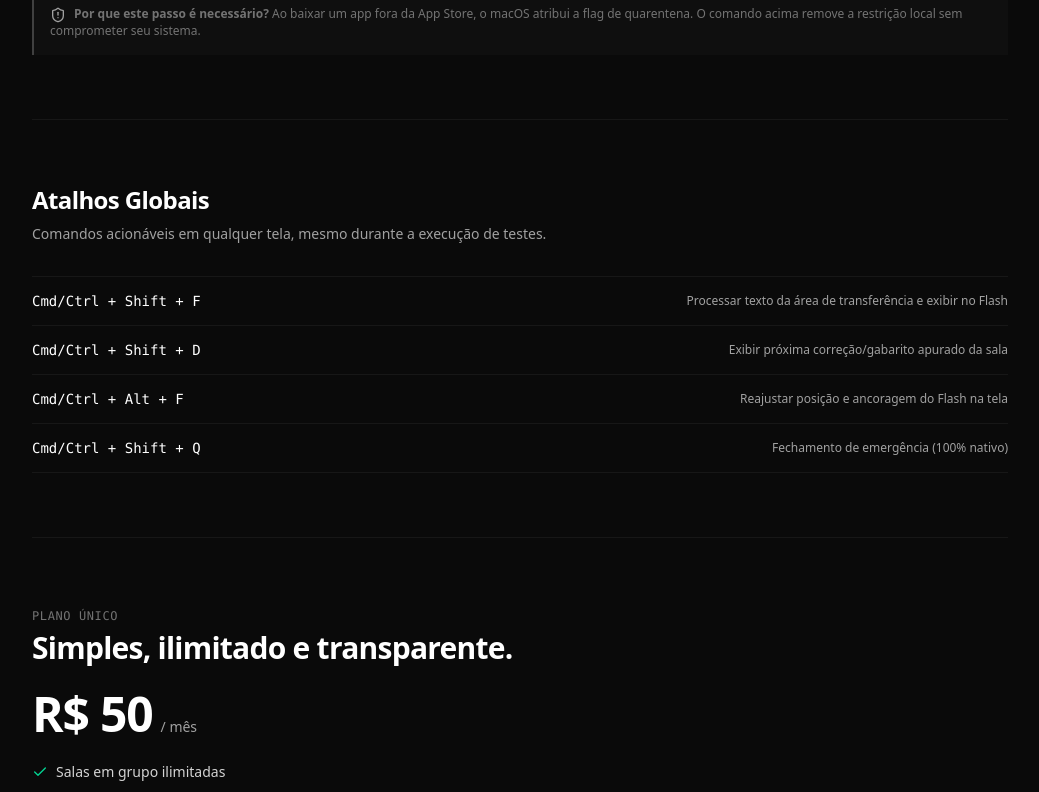
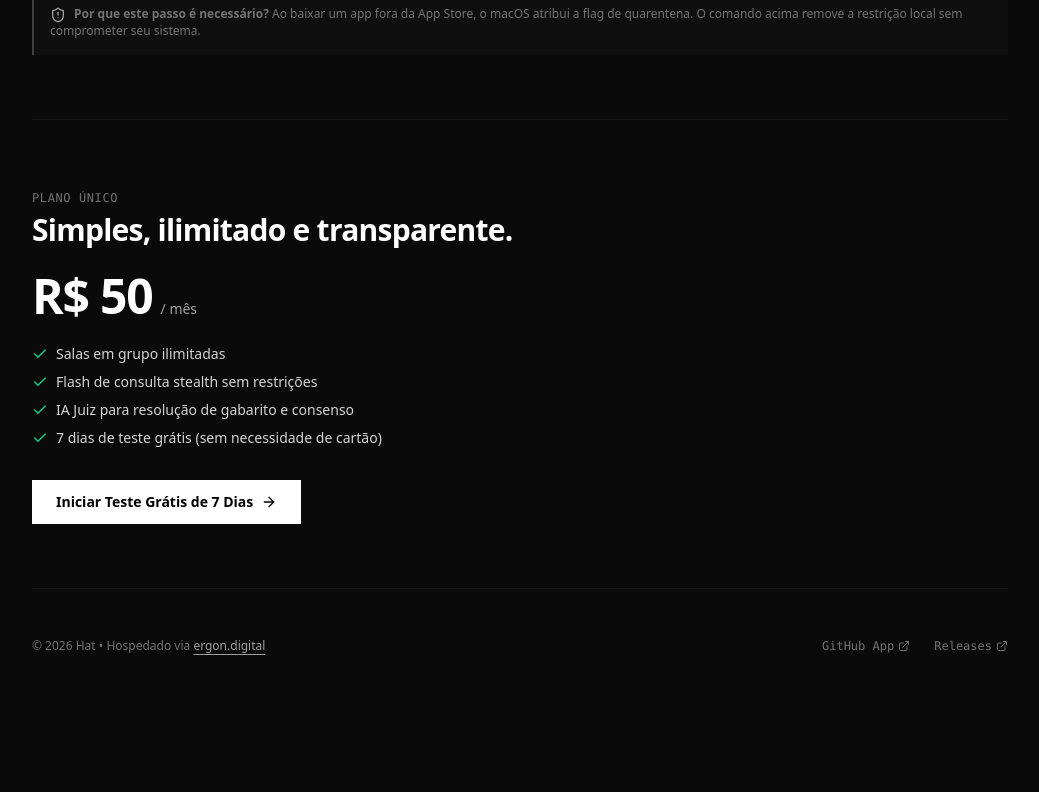
Before and after one commit to JGSimi/hat-website, a React (Vite) app: page / in a window 1280 px wide. Shown: the part 1560-2352 px from the top of the page, without its empty margins (120-1159 px from the left). After the commit the page ends 2262 px from the top, so only its background shows below. Built offline with nearby package versions, Linux system fonts and the light colour scheme; no server answers.

Commit message:
chore: remove global hotkeys section

```diff
--- a/src/App.tsx
+++ b/src/App.tsx
@@ -145,7 +145,6 @@ export default function App() {
         <nav className="flex items-center space-x-6 text-sm text-neutral-400">
           <a href="#como-funciona" className="hover:text-white transition-colors">Como funciona</a>
           <a href="#instalacao" className="hover:text-white transition-colors">Instalação</a>
-          <a href="#atalhos" className="hover:text-white transition-colors">Atalhos</a>
           <a href="#precos" className="hover:text-white transition-colors">Planos</a>
           <a
             href={primaryDownload.url}
@@ -376,33 +375,6 @@ export default function App() {
           )}
         </section>
 
-        {/* GLOBAL HOTKEYS */}
-        <section id="atalhos" className="py-16 border-b border-neutral-900">
-          <div className="mb-8">
-            <h2 className="text-2xl font-bold tracking-tight text-white mb-2">Atalhos Globais</h2>
-            <p className="text-sm text-neutral-400">Comandos acionáveis em qualquer tela, mesmo durante a execução de testes.</p>
-          </div>
-
-          <div className="divide-y divide-neutral-900 border-t border-b border-neutral-900 text-sm font-mono">
-            <div className="py-3.5 flex items-center justify-between">
-              <span className="text-white">Cmd/Ctrl + Shift + F</span>
-              <span className="text-neutral-400 font-sans text-xs">Processar texto da área de transferência e exibir no Flash</span>
-            </div>
-            <div className="py-3.5 flex items-center justify-between">
-              <span className="text-white">Cmd/Ctrl + Shift + D</span>
-              <span className="text-neutral-400 font-sans text-xs">Exibir próxima correção/gabarito apurado da sala</span>
-            </div>
-            <div className="py-3.5 flex items-center justify-between">
-              <span className="text-white">Cmd/Ctrl + Alt + F</span>
-              <span className="text-neutral-400 font-sans text-xs">Reajustar posição e ancoragem do Flash na tela</span>
-            </div>
-            <div className="py-3.5 flex items-center justify-between">
-              <span className="text-white text-rose-400">Cmd/Ctrl + Shift + Q</span>
-              <span className="text-neutral-400 font-sans text-xs">Fechamento de emergência (100% nativo)</span>
-            </div>
-          </div>
-        </section>
-
         {/* PRICING */}
         <section id="precos" className="py-16 border-b border-neutral-900">
           <div className="max-w-xl space-y-6">
```
